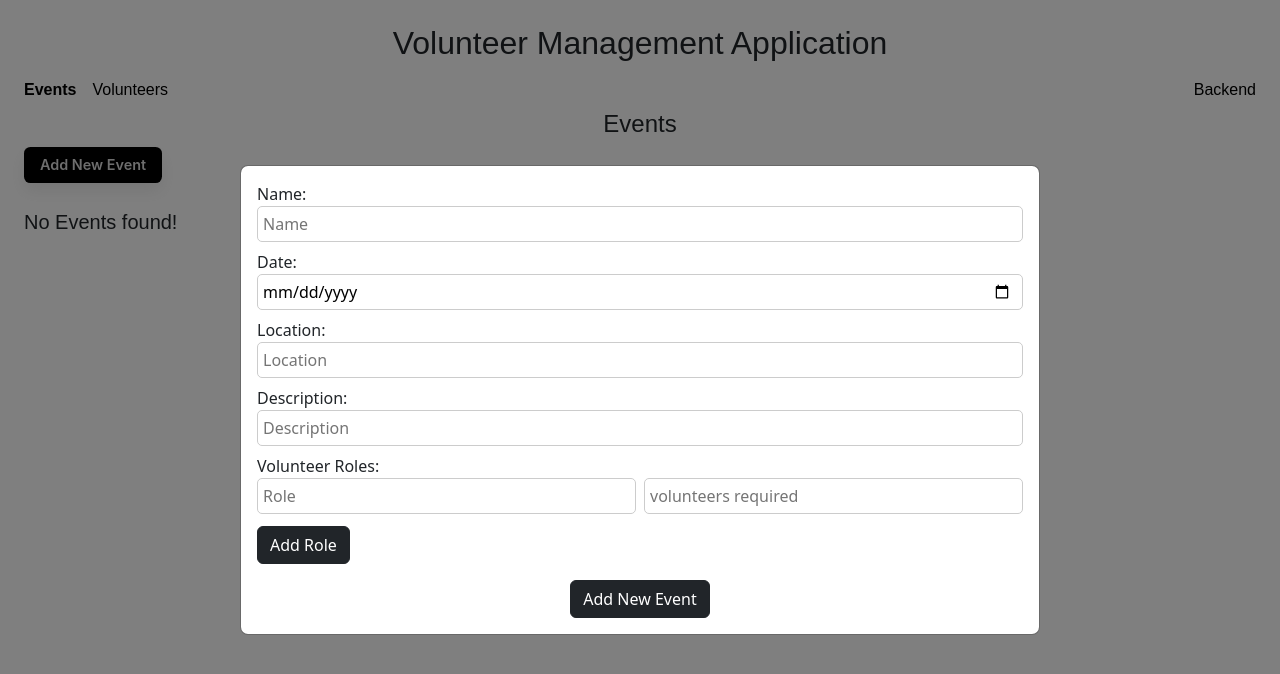
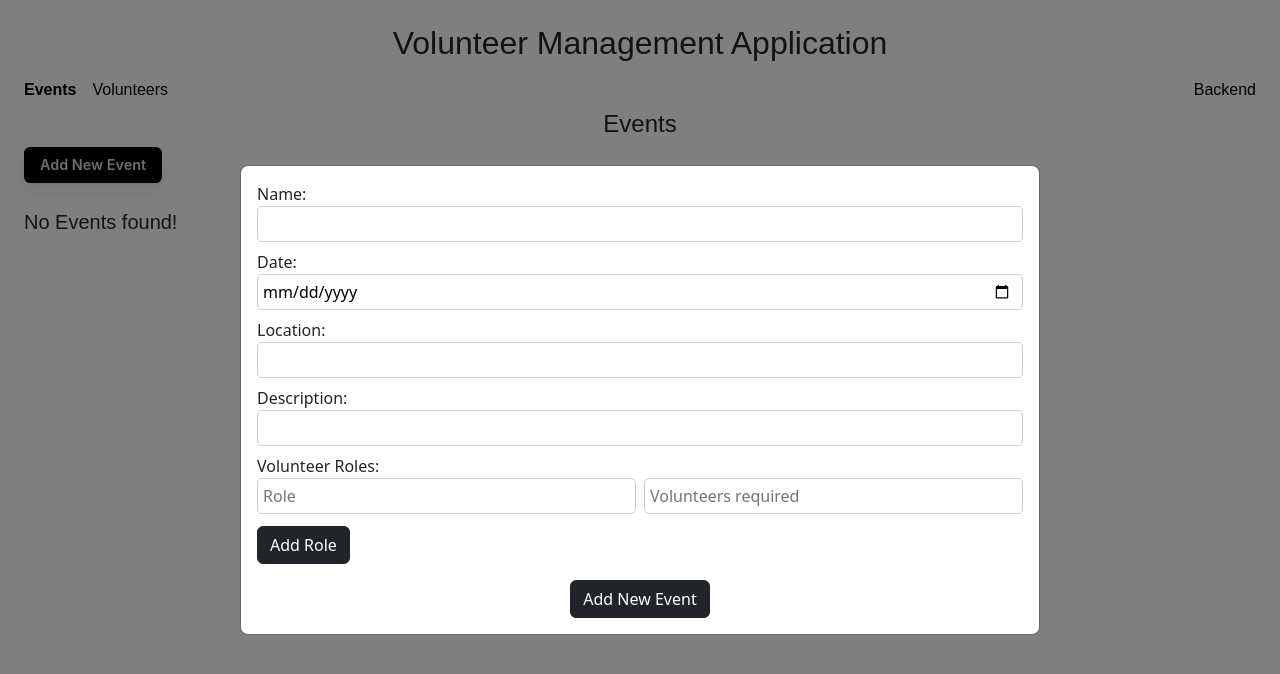
Before and after one commit to deven10/neog-assignment-22-frontend, a React (Vite) app: page / in a window 1280 px wide. Both pictures are taken after a click on the button "Add New Event". Shown: the top 674 px of the page. Built offline with nearby package versions, Linux system fonts and the light colour scheme; no server answers.

Commit message:
implementing react hook form

```diff
--- a/package.json
+++ b/package.json
@@ -17,6 +17,7 @@
     "react": "^18.2.0",
     "react-bootstrap": "^2.10.1",
     "react-dom": "^18.2.0",
+    "react-hook-form": "^7.54.2",
     "react-hot-toast": "^2.4.1",
     "react-loading-skeleton": "^3.4.0",
     "react-redux": "^9.1.0",
@@ -25,6 +26,7 @@
     "react-table": "^7.8.0"
   },
   "devDependencies": {
+    "@hookform/devtools": "^4.3.3",
     "@types/react": "^18.3.18",
     "@types/react-dom": "^18.3.5",
     "@types/react-table": "^7.7.20",
--- a/src/Pages/Events/AddEvent.tsx
+++ b/src/Pages/Events/AddEvent.tsx
@@ -1,22 +1,20 @@
 import Modal from "react-bootstrap/Modal";
 import { toast } from "react-hot-toast";
 import { useDispatch } from "react-redux";
-import CreatableSelect from "react-select/creatable";
-import makeAnimated from "react-select/animated";
+import { addEvent } from "../../Features/eventSlice";
+import { useEffect, useState } from "react";
+import { AppDispatch } from "../../Store/store";
 
-import { addEvent } from "../../Features/eventSlice";
-import { useState } from "react";
-import { AppDispatch } from "../../Store/store";
-import { Event, Role } from "../../types/eventTypes";
+import { useForm, SubmitHandler, useFieldArray } from "react-hook-form";
+import { DevTool } from "@hookform/devtools";
 
-const animatedComponents = makeAnimated();
-
-const volunteerRoleOptions = [
-  { label: "Photographer", value: "Photographer" },
-  { label: "Security", value: "Security" },
-  { label: "Crowd Handling", value: "Crowd Handling" },
-  { label: "Child Taker", value: "Child Taker" },
-];
+type FormData = {
+  name: string;
+  date: Date | string;
+  location: string;
+  description: string;
+  roles: { role: string; volunteersRequired: string | number }[];
+};
 
 function MyVerticallyCenteredModal({
   show,
@@ -68,7 +66,7 @@ function MyVerticallyCenteredModal({
     setEvent((prev) => ({ ...prev, [name]: value }));
   };
 
-  const handleSubmit = (e: React.FormEvent) => {
+  const handleSubmitOld = (e: React.FormEvent) => {
     e.preventDefault();
     const { name, date, location, description, roles } = event;
 
@@ -125,120 +123,158 @@ function MyVerticallyCenteredModal({
     }
   };
 
+  // for react hook form
+  const {
+    register,
+    setValue,
+    handleSubmit,
+    formState: { errors },
+    control,
+  } = useForm<FormData>({
+    defaultValues: {
+      roles: [{ role: "", volunteersRequired: "" }],
+    },
+  });
+
+  useEffect(() => {
+    console.log("errors: ", errors);
+  }, [errors]);
+
+  const { fields, append, remove } = useFieldArray({
+    control,
+    name: "roles",
+  });
+
+  const onSubmit: SubmitHandler<FormData> = (data) => {
+    console.log("Form Submitted:", data);
+
+    dispatch(addEvent(data));
+    onHide();
+  };
+
   return (
+    <>
       <Modal show={show} onHide={onHide} size="lg" centered>
         <Modal.Body>
           <form
-          onSubmit={handleSubmit}
+            onSubmit={handleSubmit(onSubmit)}
             className="d-flex w-100 m-auto flex-column justify-content-center align-items-center gap-2"
           >
+            {/* NAME */}
             <div className="d-flex flex-column w-100">
               <label htmlFor="name">Name: </label>
               <input
-              type="text"
                 id="name"
-              name="name"
-              placeholder="Name"
-              value={event.name}
-              onChange={(e) => handleChange(e)}
-              required
+                {...register("name", { required: "Name is required" })}
               />
+              {errors.name && (
+                <p className="text-danger">{errors.name.message}</p>
+              )}
             </div>
+            {/* DATE */}
             <div className="d-flex flex-column w-100">
               <label htmlFor="date">Date: </label>
               <input
                 type="date"
                 id="date"
-              name="date"
-              placeholder="Date"
-              value={event.date}
-              onChange={(e) => handleChange(e)}
-              required
+                {...register("date", { required: "Date is required" })}
               />
+              {errors.date && (
+                <p className="text-danger">{errors.date.message}</p>
+              )}
             </div>
+            {/* LOCATION */}
             <div className="d-flex flex-column w-100">
               <label htmlFor="location">Location: </label>
               <input
-              type="text"
                 id="location"
-              name="location"
-              placeholder="Location"
-              value={event.location}
-              onChange={(e) => handleChange(e)}
-              required
+                {...register("location", { required: "Location is required" })}
               />
+              {errors.location && (
+                <p className="text-danger">{errors.location.message}</p>
+              )}
             </div>
+            {/* DESCRIPTION */}
             <div className="d-flex flex-column w-100">
               <label htmlFor="description">Description: </label>
               <input
-              type="text"
                 id="description"
-              name="description"
-              placeholder="Description"
-              value={event.description}
-              onChange={(e) => handleChange(e)}
-              required
+                {...register("description", {
+                  required: "Description is required",
+                })}
               />
+              {errors.description && (
+                <p className="text-danger">{errors.description.message}</p>
+              )}
             </div>
+            {/* VOLUNTEER ROLES */}
             <div className="d-flex flex-column w-100">
               <label htmlFor="volunteerRoles">Volunteer Roles:</label>
-            {event.roles.map((role, index) => (
-              <div className="d-flex gap-2 mb-2" key={index}>
+              {fields.map((field, index) => (
+                <div className="d-flex gap-2 mb-2" key={field.id}>
+                  <div className="w-50">
                     <input
                       className="w-100"
                       type="text"
                       placeholder="Role"
-                  value={role.role}
-                  onChange={(e) => handleRole(e.target.value, index)}
-                  required
+                      {...register(`roles.${index}.role`, {
+                        required: "Role is required",
+                      })}
                     />
+                    {errors.roles?.[index]?.role && (
+                      <span className="text-danger">
+                        {errors.roles[index].role.message}
+                      </span>
+                    )}
+                  </div>
+                  <div className="w-50">
                     <input
                       className="w-100"
                       type="number"
                       min={1}
-                  placeholder="volunteers required"
-                  value={role.volunteersRequired}
-                  onChange={(e) =>
-                    handleVolunteersRequired(e.target.value, index)
-                  }
-                  required
+                      placeholder="Volunteers required"
+                      {...register(`roles.${index}.volunteersRequired`, {
+                        required: "Volunteers is required",
+                        valueAsNumber: true,
+                      })}
                     />
-                {event.roles.length > 1 && (
+                    {errors.roles?.[index]?.volunteersRequired && (
+                      <span className="text-danger">
+                        {errors.roles[index].volunteersRequired.message}
+                      </span>
+                    )}
+                  </div>
+                  {fields.length > 1 && (
                     <button
                       className="btn btn-dark"
-                    style={{ width: "max-content" }}
-                    onClick={(e) => {
-                      e.preventDefault();
-                      setEvent((prev) => ({
-                        ...prev,
-                        roles: prev.roles.filter((r, i) => i !== index),
-                      }));
-                    }}
+                      style={{ width: "max-content", height: "max-content" }}
+                      type="button"
+                      onClick={() => remove(index)}
                     >
                       Remove
                     </button>
                   )}
                 </div>
               ))}
+
               <button
                 className="btn btn-dark mt-1"
                 style={{ width: "max-content" }}
-              onClick={(e) => {
-                e.preventDefault();
-                setEvent((prev) => ({
-                  ...prev,
-                  roles: [...prev.roles, { role: "", volunteersRequired: "" }],
-                }));
-              }}
+                type="button"
+                onClick={() => append({ role: "", volunteersRequired: "" })}
               >
                 Add Role
               </button>
             </div>
 
-          <button className="btn btn-dark mt-2">Add New Event</button>
+            <button className="btn btn-dark mt-2" type="submit">
+              Add New Event
+            </button>
           </form>
         </Modal.Body>
       </Modal>
+      <DevTool control={control} />
+    </>
   );
 }
 
--- a/src/Pages/Events/Events.tsx
+++ b/src/Pages/Events/Events.tsx
@@ -83,7 +83,6 @@ const Events = () => {
   // const columns2 = useMemo(() => tableColumns, []);
 
   const data = useMemo(() => {
-    console.log("events: ", events);
     return events;
   }, [events]);
 
@@ -102,7 +101,6 @@ const Events = () => {
   const columns = [
     columnHelper.accessor("_id", {
       cell: (info) => {
-        console.log("info: ", info);
         return info.row.index + 1;
       },
       header: () => <span>Sr no</span>,
```
Also changed, not shown: 1 other file (tests, documents, lock files or other folders). Lines whose indentation alone changed are shown as unchanged.
